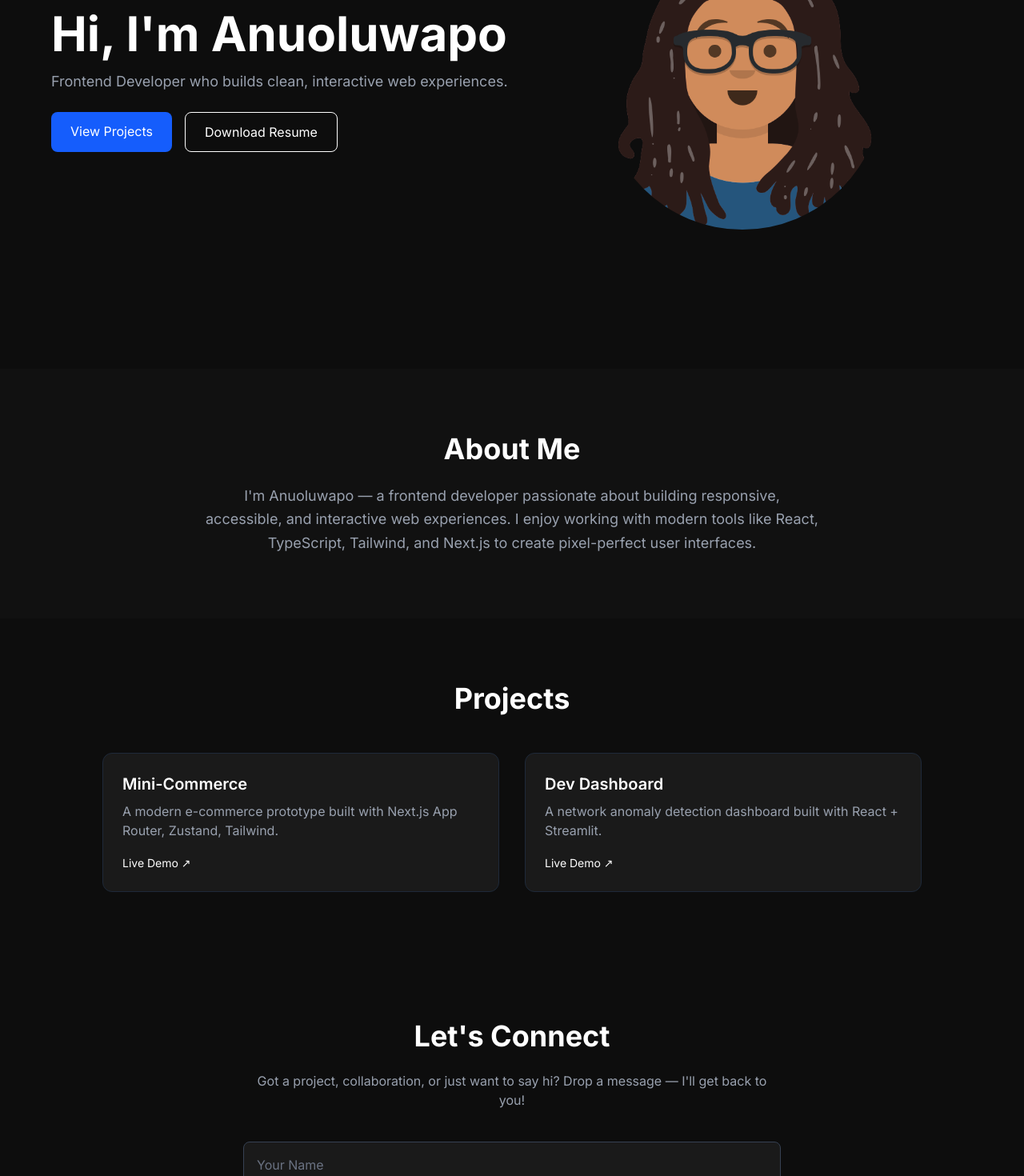
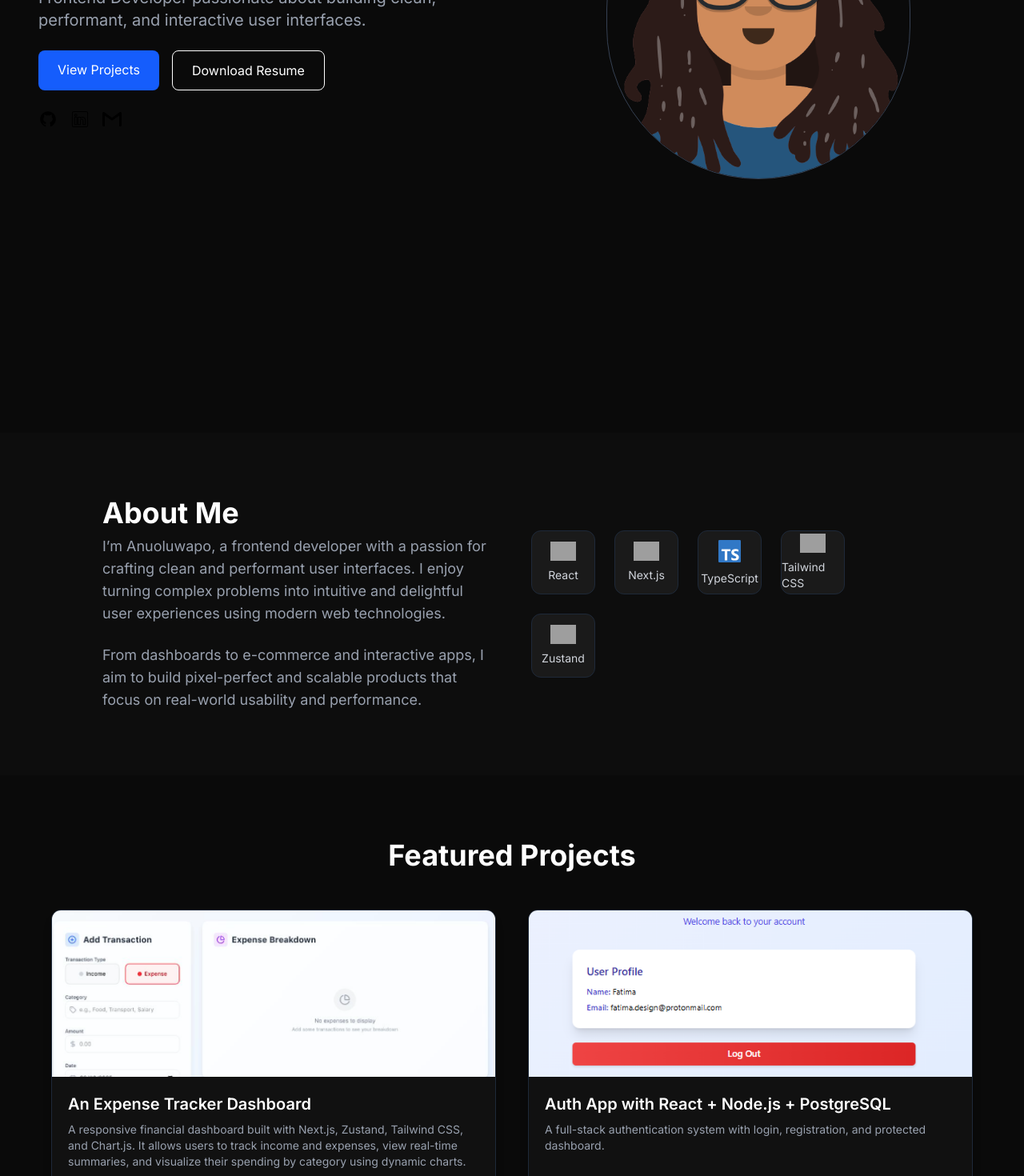
Before and after one commit to A-n-u-O/portfolioo, a Next.js app: page / in a window 1280 px wide. Shown: the part 320-1790 px from the top of the page at 80% size. Built offline with nearby package versions, Linux system fonts and the light colour scheme; grey boxes are pictures that could not be loaded.

Commit message:
data and datatyoes added for projects, social icons and techstack,  modal component created

```diff
--- /dev/null
+++ b/src/app/data/projects.ts
@@ -0,0 +1,68 @@
+import { Project } from "@/types/dataTypes";
+
+export const projects: Project[] = [
+  {
+    title: "An Expense Tracker Dashboard",
+    description:
+      "A responsive financial dashboard built with Next.js, Zustand, Tailwind CSS, and Chart.js. It allows users to track income and expenses, view real-time summaries, and visualize their spending by category using dynamic charts.",
+    image: "/assets/images/expense.png",
+    alt: "Expense Tracker Dashboard app",
+    link: "https://expense-tracker-dashboard-brown.vercel.app/",
+  },
+  {
+    title: "Auth App with React + Node.js + PostgreSQL",
+    description:
+      "A full-stack authentication system with login, registration, and protected dashboard.",
+    image: "/assets/images/auth-app.png",
+    alt: "Auth app",
+    link: "https://github.com/A-n-u-O/Authentication-with-PERN-stack",
+  },
+  {
+    title: "Social App Project",
+    description:
+      "A social media platform with user authentication and real-time updates.",
+    image: "/assets/images/social.png",
+    alt: "Social app",
+    link: "https://social-media-blue-theta.vercel.app/",
+  },
+  {
+    title: "Human Resources Management System",
+    description:
+      "Feature-rich HRMS dashboard with role-based access, attendance, and payroll integration.",
+    image: "/assets/images/hr.png",
+    alt: "HR management system",
+    link: "https://hrms-wine.vercel.app/",
+  },
+  {
+    title: "Todo App Using React",
+    description:
+      "A drag-and-drop to-do list with task filtering and clean UI (Frontend Mentor).",
+    image: "/assets/images/todo.png",
+    alt: "Todo app",
+    link: "https://todoapp-react-teal.vercel.app/",
+  },
+  {
+    title: "Attendance Logging App",
+    description:
+      "Efficient app for monitoring and analyzing attendance with a user-friendly interface.",
+    image: "/assets/images/attendance.png",
+    alt: "Attendance app",
+    link: "https://attendance-logging-app.vercel.app/",
+  },
+  {
+    title: "E-commerce Product Page",
+    description:
+      "Interactive product display with dynamic preview and cart features.",
+    image: "/assets/images/product.png",
+    alt: "E-commerce product page",
+    link: "https://e-commerce-page-two-tau.vercel.app/",
+  },
+  {
+    title: "First Portfolio",
+    description:
+      "My first personal portfolio to showcase my skills and projects.",
+    image: "/assets/images/old-portfolio.png",
+    alt: "Portfolio Project",
+    link: "https://a-n-u-o-github-io.vercel.app/",
+  },
+];
--- /dev/null
+++ b/src/app/data/socials.ts
@@ -0,0 +1,18 @@
+// data/socials.ts
+export const socialIcons = [
+  {
+    src: "/assets/icons/icons8-github.svg",
+    alt: "GitHub icon",
+    link: "https://github.com/A-n-u-O",
+  },
+  {
+    src: "/assets/icons/icons8-linkedin.svg",
+    alt: "LinkedIn icon",
+    link: "https://www.linkedin.com/in/anuoluwapo-victor-23ab97253",
+  },
+  {
+    src: "/assets/icons/gmail-svgrepo-com.svg",
+    alt: "Mail icon",
+    link: "mailto:anuoluwa2051@gmail.com",
+  },
+];
--- /dev/null
+++ b/src/app/data/techStack.ts
@@ -0,0 +1,7 @@
+export const techStack = [
+  { name: "React", icon: "/assets/icons/react.svg" },
+  { name: "Next.js", icon: "/assets/icons/nextjs.svg" },
+  { name: "TypeScript", icon: "/assets/icons/typescript.svg" },
+  { name: "Tailwind CSS", icon: "/assets/icons/tailwind.svg" },
+  { name: "Zustand", icon: "/assets/icons/zustand.png" },
+];
--- a/src/components/About.tsx
+++ b/src/components/About.tsx
@@ -1,40 +1,61 @@
 "use client";
-import { useEffect, useRef, useState } from "react";
+import { useEffect, useRef } from "react";
 import { animate } from "animejs";
+import Image from "next/image";
+import { techStack } from "@/app/data/techStack";
 
 export default function About() {
-  const sectionRef = useRef(null);
-  const [hasAnimated, setHasAnimated] = useState(false);
+  const sectionRef = useRef<HTMLElement>(null);
 
   useEffect(() => {
-    const observer = new IntersectionObserver(
-      ([entry]) => {
-        if (entry.isIntersecting && !hasAnimated) {
-          animate(entry.target, {
-            opacity: [0, 1],
-            translateY: [40, 0],
-            easing: "easeOutExpo",
-            duration: 1000,
-          });
-          setHasAnimated(true);
-        }
-      },
-      { threshold: 0.2 }
-    );
+    if (!sectionRef.current) return;
 
-    if (sectionRef.current) observer.observe(sectionRef.current);
-    return () => observer.disconnect();
-  }, [hasAnimated]);
+    animate(sectionRef.current, {
+      opacity: [0, 1],
+      translateY: [40, 0],
+      duration: 1000,
+      easing: "easeOutExpo",
+    });
+  }, []);
 
   return (
-    <section id="about" ref={sectionRef} className="bg-[#111] px-6 md:px-16 py-20 opacity-0">
-      <div className="max-w-3xl mx-auto text-center">
-        <h2 className="text-3xl md:text-4xl font-bold mb-6">About Me</h2>
-        <p className="text-gray-400 text-lg leading-relaxed">
-          I&apos;m Anuoluwapo — a frontend developer passionate about building responsive, accessible,
-          and interactive web experiences. I enjoy working with modern tools like React, TypeScript,
-          Tailwind, and Next.js to create pixel-perfect user interfaces.
-        </p>
+    <section
+      id="about"
+      ref={sectionRef}
+      className="bg-[#0d0d0d] text-white px-6 md:px-16 py-28"
+    >
+      <div className="max-w-5xl mx-auto grid md:grid-cols-2 gap-12 items-center">
+        {/* About Text */}
+        <div className="space-y-6">
+          <h2 className="text-3xl md:text-4xl font-bold mb-2">About Me</h2>
+          <p className="text-lg text-gray-400">
+            I’m Anuoluwapo, a frontend developer with a passion for crafting clean and
+            performant user interfaces. I enjoy turning complex problems into intuitive
+            and delightful user experiences using modern web technologies.
+          </p>
+          <p className="text-lg text-gray-400">
+            From dashboards to e-commerce and interactive apps, I aim to build pixel-perfect
+            and scalable products that focus on real-world usability and performance.
+          </p>
+        </div>
+
+        {/* Tech Stack */}
+        <div className="flex flex-wrap gap-6 justify-center md:justify-start">
+          {techStack.map((tech, idx) => (
+            <div
+              key={idx}
+              className="w-20 h-20 bg-[#1a1a1a] border border-gray-800 rounded-xl flex flex-col items-center justify-center hover:scale-105 transition"
+            >
+              <Image
+                src={tech.icon}
+                alt={tech.name}
+                width={32}
+                height={32}
+              />
+              <span className="text-sm text-gray-300 mt-2">{tech.name}</span>
+            </div>
+          ))}
+        </div>
       </div>
     </section>
   );
--- a/src/components/Hero.tsx
+++ b/src/components/Hero.tsx
@@ -2,15 +2,18 @@
 import Image from "next/image";
 import { useEffect, useRef } from "react";
 import { animate } from "animejs";
+import { socialIcons } from "@/app/data/socials";
+// import { socialIcons } from "@/data/socials";
 
 export default function Hero() {
   const headingRef = useRef<HTMLHeadingElement>(null);
   const subTextRef = useRef<HTMLParagraphElement>(null);
   const buttonsRef = useRef<HTMLDivElement>(null);
   const imageRef = useRef<HTMLImageElement>(null);
+  const iconsRef = useRef<HTMLDivElement>(null);
 
   useEffect(() => {
-    if (!headingRef.current || !imageRef.current || !buttonsRef.current || !subTextRef.current)
+    if (!headingRef.current || !imageRef.current || !buttonsRef.current || !subTextRef.current || !iconsRef.current)
       return;
 
     animate(headingRef.current, {
@@ -29,33 +32,53 @@ export default function Hero() {
     });
 
     animate(imageRef.current, {
-      scale: [0.8, 1],
+      scale: [0.92, 1],
       opacity: [0, 1],
       easing: "easeOutExpo",
       delay: 400,
-      duration: 1200,
+      duration: 1000,
     });
 
-    animate([...buttonsRef.current.children], {
+    [...buttonsRef.current.children].forEach((child, index) => {
+      animate(child, {
         opacity: [0, 1],
         translateY: [10, 0],
         easing: "easeOutExpo",
-      delay: 600,
+        delay: 600 + index * 150,
+        duration: 600,
+      });
+    });
+
+    animate([...iconsRef.current.children], {
+      opacity: [0, 1],
+      translateY: [10, 0],
+      delay: 800,
       duration: 800,
-      delayEach: 150, // Only works with some versions. Use stagger alternatives if needed.
+      easing: "easeOutExpo",
     });
   }, []);
 
   return (
-    <section className="min-h-[90vh] flex flex-col-reverse md:flex-row items-center justify-between px-6 md:px-16 py-20">
-      <div className="flex-1 text-center md:text-left">
-        <h1 ref={headingRef} className="text-4xl md:text-6xl font-bold mb-4">
+    <section className="min-h-screen px-6 md:px-12 py-28 bg-[#0a0a0a] text-white">
+      <div className="max-w-7xl mx-auto grid md:grid-cols-2 gap-12 items-center">
+        {/* Left Text Section */}
+        <div className="text-center md:text-left space-y-6">
+          <h1
+            ref={headingRef}
+            className="text-4xl md:text-6xl font-extrabold leading-tight tracking-tight"
+          >
             Hi, I&apos;m Anuoluwapo
           </h1>
-        <p ref={subTextRef} className="text-lg text-gray-400 mb-6">
-          Frontend Developer who builds clean, interactive web experiences.
+          <p
+            ref={subTextRef}
+            className="text-lg md:text-xl text-gray-400 max-w-xl mx-auto md:mx-0"
+          >
+            Frontend Developer passionate about building clean, performant, and interactive user interfaces.
           </p>
-        <div ref={buttonsRef} className="flex gap-4 justify-center md:justify-start">
+          <div
+            ref={buttonsRef}
+            className="flex flex-col sm:flex-row gap-4 justify-center md:justify-start"
+          >
             <a
               href="#projects"
               className="bg-blue-600 hover:bg-blue-700 text-white px-6 py-3 rounded-lg transition"
@@ -70,17 +93,36 @@ export default function Hero() {
               Download Resume
             </a>
           </div>
+
+          <div
+            ref={iconsRef}
+            className="flex gap-4 mt-6 justify-center md:justify-start"
+          >
+            {socialIcons.map((icon, idx) => (
+              <a
+                key={idx}
+                href={icon.link}
+                target="_blank"
+                rel="noopener noreferrer"
+                className="hover:scale-110 transition"
+              >
+                <img src={icon.src} alt={icon.alt} className="w-6 h-6" />
+              </a>
+            ))}
+          </div>
         </div>
 
-      <div className="flex-1 flex justify-center mb-10 md:mb-0">
+        {/* Right Avatar Section */}
+        <div className="flex justify-center">
           <Image
             ref={imageRef}
             src="/assets/images/hero-avatar.png"
             alt="Anu Avatar"
-          width={350}
-          height={350}
-          className="rounded-full"
+            width={380}
+            height={380}
+            className="rounded-full border border-gray-700"
           />
+        </div>
       </div>
     </section>
   );
--- /dev/null
+++ b/src/components/Modal.tsx
@@ -0,0 +1,33 @@
+"use client";
+import { useEffect } from "react";
+import { createPortal } from "react-dom";
+
+interface ModalProps {
+  children: React.ReactNode;
+  onClose: () => void;
+}
+
+export default function Modal({ children, onClose }: ModalProps) {
+  useEffect(() => {
+    const handleEsc = (e: KeyboardEvent) => {
+      if (e.key === "Escape") onClose();
+    };
+    window.addEventListener("keydown", handleEsc);
+    return () => window.removeEventListener("keydown", handleEsc);
+  }, [onClose]);
+
+  return createPortal(
+    <div className="fixed inset-0 z-50 bg-black/60 flex items-center justify-center p-6">
+      <div className="bg-[#0d0d0d] p-6 rounded-xl max-w-2xl w-full relative">
+        <button
+          onClick={onClose}
+          className="absolute top-3 right-4 text-gray-400 hover:text-white text-xl"
+        >
+          &times;
+        </button>
+        {children}
+      </div>
+    </div>,
+    document.body
+  );
+}
--- a/src/components/Projects.tsx
+++ b/src/components/Projects.tsx
@@ -1,40 +1,27 @@
 "use client";
 import { useEffect, useRef, useState } from "react";
-import { animate } from "animejs";
-
-const projectData = [
-  {
-    title: "Mini-Commerce",
-    description: "A modern e-commerce prototype built with Next.js App Router, Zustand, Tailwind.",
-    link: "https://your-live-demo-link.com",
-  },
-  {
-    title: "Dev Dashboard",
-    description: "A network anomaly detection dashboard built with React + Streamlit.",
-    link: "https://your-dashboard-link.com",
-  },
-];
+import { animate, stagger } from "animejs";
+import Image from "next/image";
+import { projects } from "@/app/data/projects";
+import Modal from "./Modal";
 
 export default function Projects() {
-  const sectionRef = useRef<HTMLElement | null>(null);
+  const sectionRef = useRef<HTMLElement>(null);
+  const [selectedProject, setSelectedProject] = useState(null);
   const [hasAnimated, setHasAnimated] = useState(false);
 
   useEffect(() => {
     const observer = new IntersectionObserver(
       ([entry]) => {
-        if (entry.isIntersecting && !hasAnimated && sectionRef.current) {
-          const cards = sectionRef.current.querySelectorAll(".project-card");
-
-          [...cards].forEach((card, index) => {
-            animate(card, {
-              opacity: [0, 1],
-              translateY: [30, 0],
-              delay: index * 150,
-              duration: 800,
-              easing: "easeOutExpo",
-            });
+        if (entry.isIntersecting && !hasAnimated) {
+          const cards = sectionRef.current?.querySelectorAll(".project-card") || [];
+          animate([...cards], {
+            opacity: [0, 1],
+            translateY: [30, 0],
+            delay: stagger(150),
+            duration: 800,
+            easing: "easeOutExpo",
           });
-
           setHasAnimated(true);
         }
       },
@@ -46,26 +33,64 @@ export default function Projects() {
   }, [hasAnimated]);
 
   return (
-    <section id="projects" ref={sectionRef} className="bg-[#0d0d0d] px-6 md:px-16 py-20">
-      <h2 className="text-3xl md:text-4xl font-bold text-center mb-12 text-white">Projects</h2>
-      <div className="grid md:grid-cols-2 gap-8 max-w-5xl mx-auto">
-        {projectData.map((project, idx) => (
-          <div
-            key={idx}
-            className="project-card opacity-0 bg-[#1a1a1a] p-6 rounded-xl border border-gray-800"
-          >
-            <h3 className="text-xl font-semibold mb-2 text-white">{project.title}</h3>
-            <p className="text-gray-400 mb-4">{project.description}</p>
+    <section
+      id="projects"
+      ref={sectionRef}
+      className="bg-[#0a0a0a] text-white px-6 md:px-16 py-28"
+    >
+      <div className="max-w-6xl mx-auto">
+        <h2 className="text-3xl md:text-4xl font-bold text-center mb-12">
+          Featured Projects
+        </h2>
+        <div className="grid md:grid-cols-2 gap-10">
+          {projects.map((project, idx) => (
+            <div
+              key={idx}
+              onClick={() => setSelectedProject(project)}
+              className="project-card cursor-pointer bg-[#111] border border-gray-800 rounded-xl overflow-hidden shadow-lg hover:shadow-blue-500/30 transition duration-300 group"
+            >
+              <div className="relative w-full h-52">
+                <Image
+                  src={project.image}
+                  alt={project.alt}
+                  fill
+                  className="object-cover group-hover:scale-105 transition duration-300"
+                />
+              </div>
+              <div className="p-5">
+                <h3 className="text-xl font-semibold mb-2">{project.title}</h3>
+                <p className="text-gray-400 text-sm line-clamp-3">
+                  {project.description}
+                </p>
+              </div>
+            </div>
+          ))}
+        </div>
+      </div>
+
+      {selectedProject && (
+        <Modal onClose={() => setSelectedProject(null)}>
+          <div className="text-left space-y-4">
+            <Image
+              src={selectedProject.image}
+              alt={selectedProject.alt}
+              width={800}
+              height={400}
+              className="rounded-lg object-cover w-full"
+            />
+            <h3 className="text-2xl font-bold">{selectedProject.title}</h3>
+            <p className="text-gray-300">{selectedProject.description}</p>
             <a
-              href={project.link}
+              href={selectedProject.link}
               target="_blank"
-              className="text-blue-500 hover:underline text-sm"
+              rel="noopener noreferrer"
+              className="inline-block mt-2 text-blue-500 hover:underline"
             >
-              Live Demo ↗
+              View Live ↗
             </a>
           </div>
-        ))}
-      </div>
+        </Modal>
+      )}
     </section>
   );
 }
--- /dev/null
+++ b/src/types/dataTypes.ts
@@ -0,0 +1,13 @@
+export interface Project {
+  title: string;
+  description: string;
+  image: string;
+  alt: string;
+  link: string;
+}
+
+export interface SocialIcon {
+  src: string;
+  alt: string;
+  link: string;
+}
```
Lines whose indentation alone changed are shown as unchanged.
